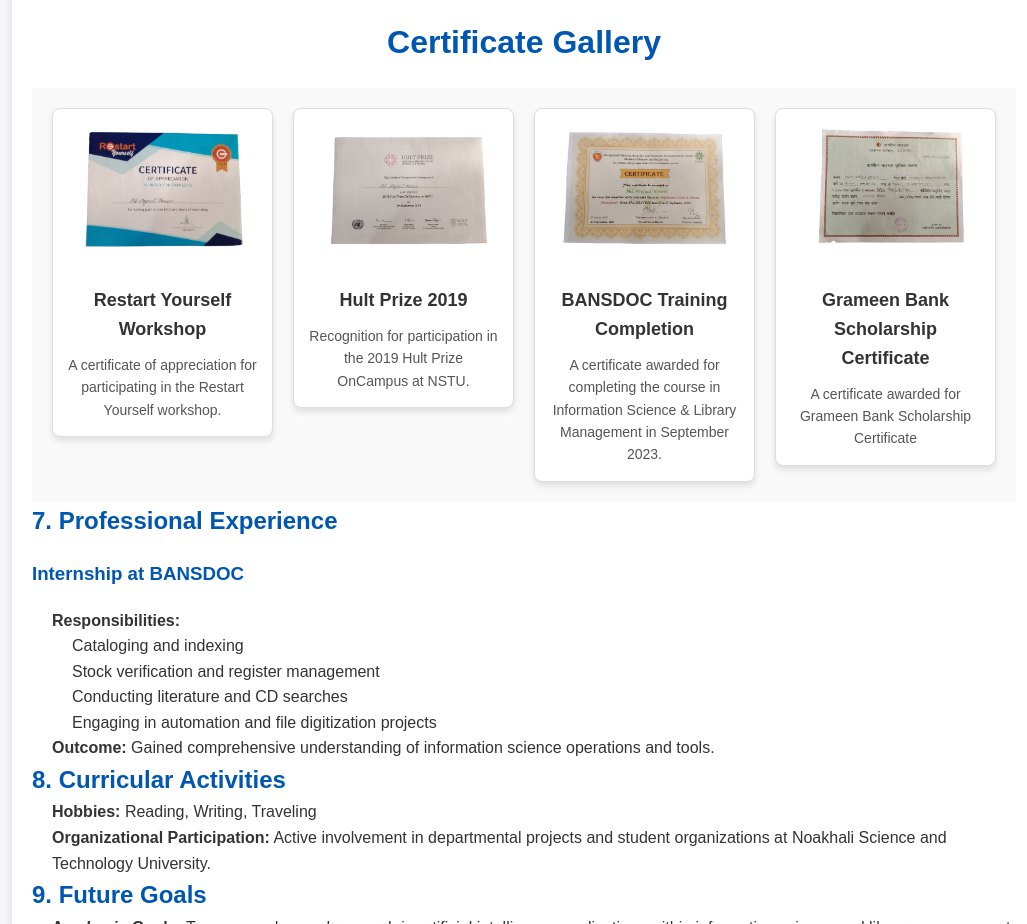
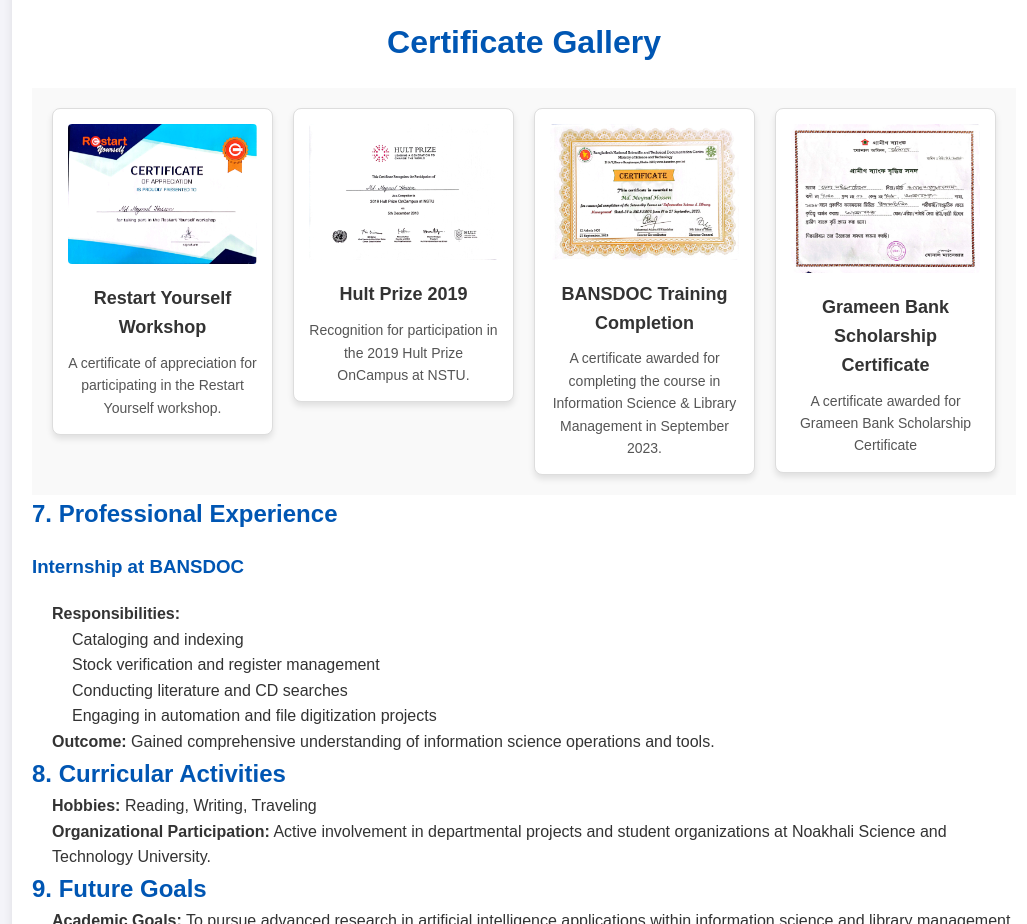
Before and after one commit to moynul34756/moynul-portfolio, a plain HTML site: page index.html in a window 1280 px wide. Shown: the part 2391-3315 px from the top of the page, without its empty margins (116-1143 px from the left). Drawn offline with nearby package versions, Linux system fonts and the light colour scheme.

Commit message:
Update index.html

```diff
--- a/index.html
+++ b/index.html
@@ -278,7 +278,7 @@
    <div class="gallery" style="display: flex; gap: 20px; justify-content: center; align-items: flex-start; padding: 20px; background-color: #f9f9f9;">
   <!-- Certificate 1 -->
   <div class="certificate" style="display: flex; flex-direction: column; align-items: center; width: 250px; border: 1px solid #ddd; border-radius: 8px; box-shadow: 0 4px 6px rgba(0, 0, 0, 0.1); background-color: #fff; padding: 15px; text-align: center;">
-    <img src="c1.png" alt="Restart Yourself Certificate" style="max-width: 100%; height: auto; border-radius: 4px; margin-bottom: 10px;">
+    <img src="c1.jpeg" alt="Restart Yourself Certificate" style="max-width: 100%; height: auto; border-radius: 4px; margin-bottom: 10px;">
     <div class="description">
       <h3 style="font-size: 18px; margin: 10px 0; color: #333;">Restart Yourself Workshop</h3>
       <p style="font-size: 14px; color: #555;">A certificate of appreciation for participating in the Restart Yourself workshop.</p>
@@ -287,7 +287,7 @@
 
   <!-- Certificate 2 -->
   <div class="certificate" style="display: flex; flex-direction: column; align-items: center; width: 250px; border: 1px solid #ddd; border-radius: 8px; box-shadow: 0 4px 6px rgba(0, 0, 0, 0.1); background-color: #fff; padding: 15px; text-align: center;">
-    <img src="c2.png" alt="Hult Prize Certificate" style="max-width: 100%; height: auto; border-radius: 4px; margin-bottom: 10px;">
+    <img src="c2.jpeg" alt="Hult Prize Certificate" style="max-width: 100%; height: auto; border-radius: 4px; margin-bottom: 10px;">
     <div class="description">
       <h3 style="font-size: 18px; margin: 10px 0; color: #333;">Hult Prize 2019</h3>
       <p style="font-size: 14px; color: #555;">Recognition for participation in the 2019 Hult Prize OnCampus at NSTU.</p>
@@ -296,7 +296,7 @@
 
   <!-- Certificate 3 -->
   <div class="certificate" style="display: flex; flex-direction: column; align-items: center; width: 250px; border: 1px solid #ddd; border-radius: 8px; box-shadow: 0 4px 6px rgba(0, 0, 0, 0.1); background-color: #fff; padding: 15px; text-align: center;">
-    <img src="c4.png" alt="BANSDOC Certificate" style="max-width: 100%; height: auto; border-radius: 4px; margin-bottom: 10px;">
+    <img src="c3.jpeg" alt="BANSDOC Certificate" style="max-width: 100%; height: auto; border-radius: 4px; margin-bottom: 10px;">
     <div class="description">
       <h3 style="font-size: 18px; margin: 10px 0; color: #333;">BANSDOC Training Completion</h3>
       <p style="font-size: 14px; color: #555;">A certificate awarded for completing the course in Information Science & Library Management in September 2023.</p>
@@ -305,7 +305,7 @@
 
   <!-- Certificate 4 -->
   <div class="certificate" style="display: flex; flex-direction: column; align-items: center; width: 250px; border: 1px solid #ddd; border-radius: 8px; box-shadow: 0 4px 6px rgba(0, 0, 0, 0.1); background-color: #fff; padding: 15px; text-align: center;">
-    <img src="c3.png" alt="Grameen Bank Scholarship Certificate" style="max-width: 100%; height: auto; border-radius: 4px; margin-bottom: 10px;">
+    <img src="c4.jpeg" alt="Grameen Bank Scholarship Certificate" style="max-width: 100%; height: auto; border-radius: 4px; margin-bottom: 10px;">
     <div class="description">
       <h3 style="font-size: 18px; margin: 10px 0; color: #333;">Grameen Bank Scholarship Certificate</h3>
       <p style="font-size: 14px; color: #555;">A certificate awarded for Grameen Bank Scholarship Certificate</p>
```
